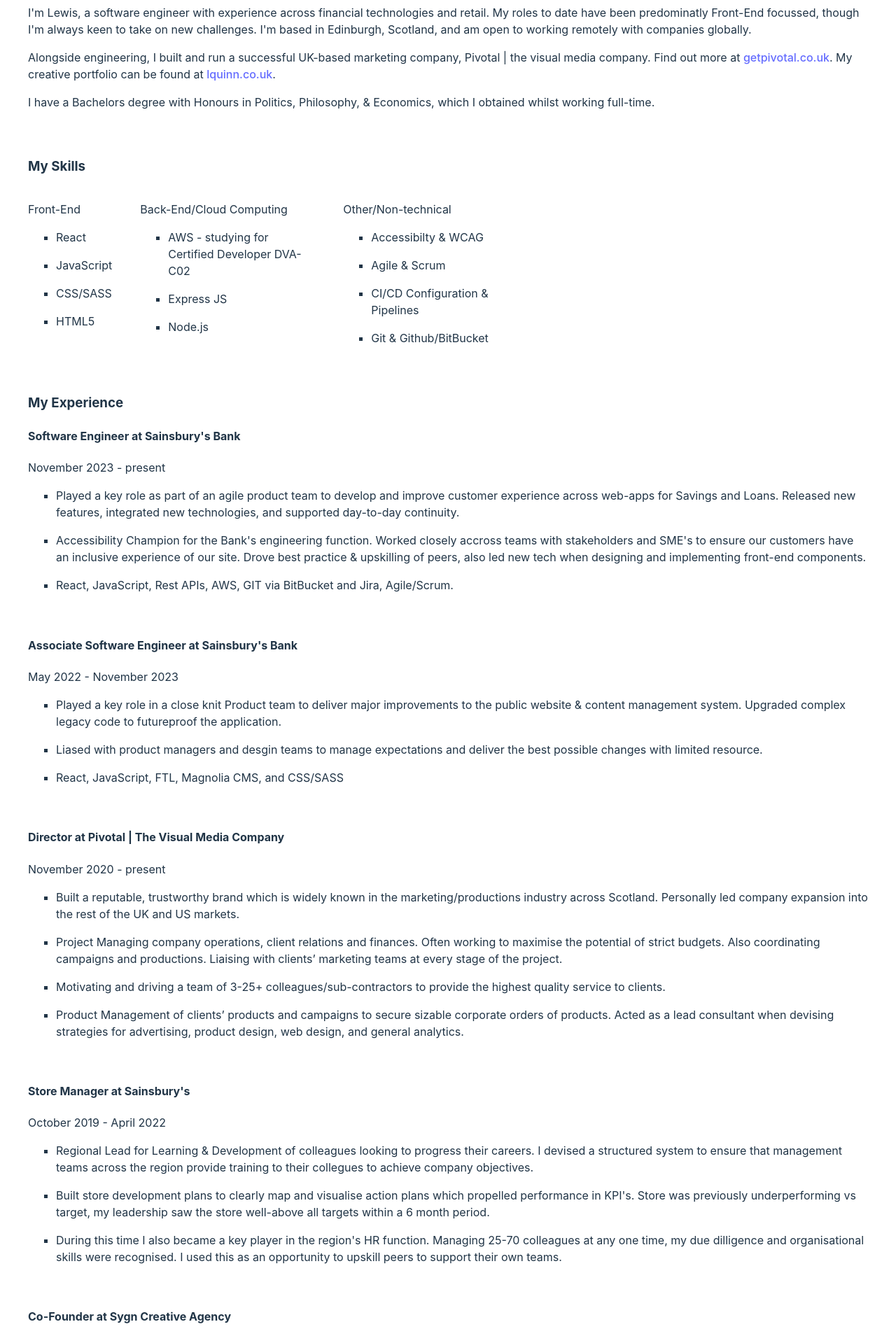
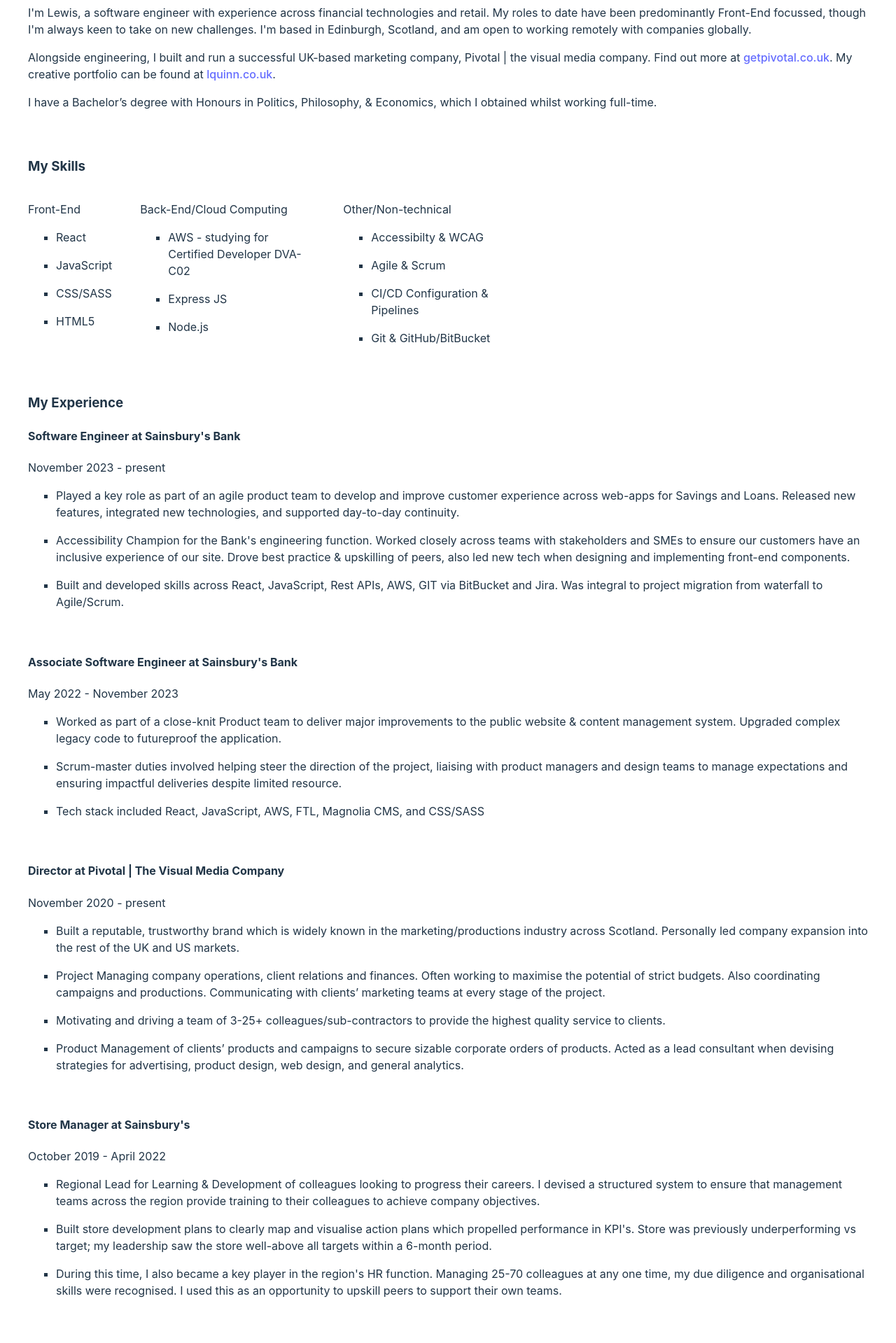
Before and after one commit to kingoflecky/lewiscv, a React (Vite) app: page / in a window 1280 px wide. Shown: the part 320-2239 px from the top of the page at 70% size. Built offline with nearby package versions, Linux system fonts and the light colour scheme.

Commit message:
012: text changes & spelling

```diff
--- a/src/components/BriefIntro.jsx
+++ b/src/components/BriefIntro.jsx
@@ -3,11 +3,7 @@
     <>
       <h3>About Me</h3>
       <p>
-        I'm Lewis, a software engineer with experience across financial
-        technologies and retail. My roles to date have been predominatly
-        Front-End focussed, though I'm always keen to take on new challenges.
-        I'm based in Edinburgh, Scotland, and am open to working remotely with
-        companies globally.
+      I'm Lewis, a software engineer with experience across financial technologies and retail. My roles to date have been predominantly Front-End focussed, though I'm always keen to take on new challenges. I'm based in Edinburgh, Scotland, and am open to working remotely with companies globally.
       </p>
 
       <p>
@@ -24,8 +20,7 @@
       </p>
 
       <p>
-        I have a Bachelors degree with Honours in Politics, Philosophy, &
-        Economics, which I obtained whilst working full-time.
+      I have a Bachelor’s degree with Honours in Politics, Philosophy, & Economics, which I obtained whilst working full-time.
       </p>
     </>
   );
--- a/src/components/Education.jsx
+++ b/src/components/Education.jsx
@@ -19,34 +19,34 @@
         </li>
         <li>
           My degree is highly versatile. Practicing Economics developed skills
-          in detailed data analysis and numaracy. Philosophy broadened my
+          in detailed data analysis and numeracy. Philosophy broadened my
           perspectives by helping me challenge the way that I think, the
-          rationality of my arguemnts, and to consider the oppositions arguemnt.
-          Politics then supports when gaining stakeholder buy-in. I always
-          present my findings in a confident, well-structured manner.
+          rationality of my arguments, and to consider the oppositions
+          perspective. Politics then supports when gaining stakeholder buy-in. I
+          always present my findings in a confident, well-structured manner.
         </li>
         <li>
           With in person tutorials or meetings rare, studying alongside working
           has required me to be extremely disciplined in maximising my
-          efficiencies. This strengthend my planning and organisational skills.{" "}
+          efficiencies. This strengthened my planning and organisational skills.{" "}
         </li>
       </ul>
 
-<br/>
+      <br />
       <h4>InfinityWorks Software Engineering Bootcamp (Front-End)</h4>
       <p>February 2022 - May 2022</p>
       <ul>
         <li>
           Ahead of joining Sainsbury's Bank as an Associate Engineer, I
-          successfully landed myself a place on a 12-week bootcamp focussed on
-          preparing people without tech backgrounds for their first engineering
-          role. I was one of 12 to successfully gain a place on the program from
-          a UK-wide pool of over 1200 applicants.
+          successfully landed myself a place on a sponsored 12-week bootcamp
+          focussed on preparing people without tech backgrounds for their first
+          engineering role. I was one of 12 to successfully gain a place on the
+          program from a UK-wide pool of over 1200 applicants.
         </li>
         <li>
           Main deliverable was an e-commerce site which used React & AWS. The
           customer had to be able to browse products, edit their basket, input
-          personal details, and recieve email confirmation of their order. The
+          personal details, and receive email confirmation of their order. The
           app used React State, Hooks, and API requests, to build an effective
           user-experience. I also handled design using Figma.
         </li>
--- a/src/components/Experience.jsx
+++ b/src/components/Experience.jsx
@@ -7,37 +7,45 @@
       <p>November 2023 - present</p>
       <ul>
         <li>
-          Played a key role as part of an agile product team to develop and improve
-          customer experience across web-apps for Savings and Loans. Released new features, integrated new technologies, and supported day-to-day continuity.
+          Played a key role as part of an agile product team to develop and
+          improve customer experience across web-apps for Savings and Loans.
+          Released new features, integrated new technologies, and supported
+          day-to-day continuity.
         </li>
         <li>
           Accessibility Champion for the Bank's engineering function. Worked
-          closely accross teams with stakeholders and SME's to ensure our
+          closely across teams with stakeholders and SMEs to ensure our
           customers have an inclusive experience of our site. Drove best
           practice & upskilling of peers, also led new tech when designing and
           implementing front-end components.
         </li>
         <li>
-          React, JavaScript, Rest APIs, AWS, GIT via BitBucket and Jira,
-          Agile/Scrum.
+          Built and developed skills across React, JavaScript, Rest APIs, AWS,
+          GIT via BitBucket and Jira. Was integral to project migration from
+          waterfall to Agile/Scrum.
         </li>
       </ul>
-      <br/>
+      <br />
       <h4>Associate Software Engineer at Sainsbury's Bank</h4>
       <p>May 2022 - November 2023</p>
       <ul>
         <li>
-          Played a key role in a close knit Product team to deliver major
+          Worked as part of a close-knit Product team to deliver major
           improvements to the public website & content management system.
           Upgraded complex legacy code to futureproof the application.
         </li>
         <li>
-          Liased with product managers and desgin teams to manage expectations
-          and deliver the best possible changes with limited resource.
+          Scrum-master duties involved helping steer the direction of the
+          project, liaising with product managers and design teams to manage
+          expectations and ensuring impactful deliveries despite limited
+          resource.
         </li>
-        <li>React, JavaScript, FTL, Magnolia CMS, and CSS/SASS</li>
+        <li>
+          Tech stack included React, JavaScript, AWS, FTL, Magnolia CMS, and
+          CSS/SASS
+        </li>
       </ul>
-      <br/>
+      <br />
       <h4>Director at Pivotal | The Visual Media Company</h4>
       <p>November 2020 - present</p>
       <ul>
@@ -49,7 +57,7 @@
         <li>
           Project Managing company operations, client relations and finances.
           Often working to maximise the potential of strict budgets. Also
-          coordinating campaigns and productions. Liaising with clients’
+          coordinating campaigns and productions. Communicating with clients’
           marketing teams at every stage of the project.
         </li>
         <li>
@@ -63,30 +71,30 @@
           general analytics.
         </li>
       </ul>
-      <br/>
+      <br />
       <h4>Store Manager at Sainsbury's</h4>
       <p>October 2019 - April 2022</p>
       <ul>
         <li>
           Regional Lead for Learning & Development of colleagues looking to
           progress their careers. I devised a structured system to ensure that
-          management teams across the region provide training to their collegues
-          to achieve company objectives.{" "}
+          management teams across the region provide training to their
+          colleagues to achieve company objectives.{" "}
         </li>
         <li>
           Built store development plans to clearly map and visualise action
           plans which propelled performance in KPI's. Store was previously
-          underperforming vs target, my leadership saw the store well-above all
-          targets within a 6 month period.
+          underperforming vs target; my leadership saw the store well-above all
+          targets within a 6-month period.
         </li>
         <li>
-          During this time I also became a key player in the region's HR
-          function. Managing 25-70 colleagues at any one time, my due dilligence
+          During this time, I also became a key player in the region's HR
+          function. Managing 25-70 colleagues at any one time, my due diligence
           and organisational skills were recognised. I used this as an
           opportunity to upskill peers to support their own teams.{" "}
         </li>
       </ul>
-      <br/>
+      <br />
       <h4>Co-Founder at Sygn Creative Agency</h4>
       <p>July 2018 - November 2020</p>
       <ul>
--- a/src/components/MySkills.jsx
+++ b/src/components/MySkills.jsx
@@ -31,7 +31,7 @@
             <li>Accessibilty & WCAG</li>
             <li>Agile & Scrum</li>
             <li>CI/CD Configuration & Pipelines</li>
-            <li>Git & Github/BitBucket</li>
+            <li>Git & GitHub/BitBucket</li>
           </ul>
         </div>
       </div>
```
